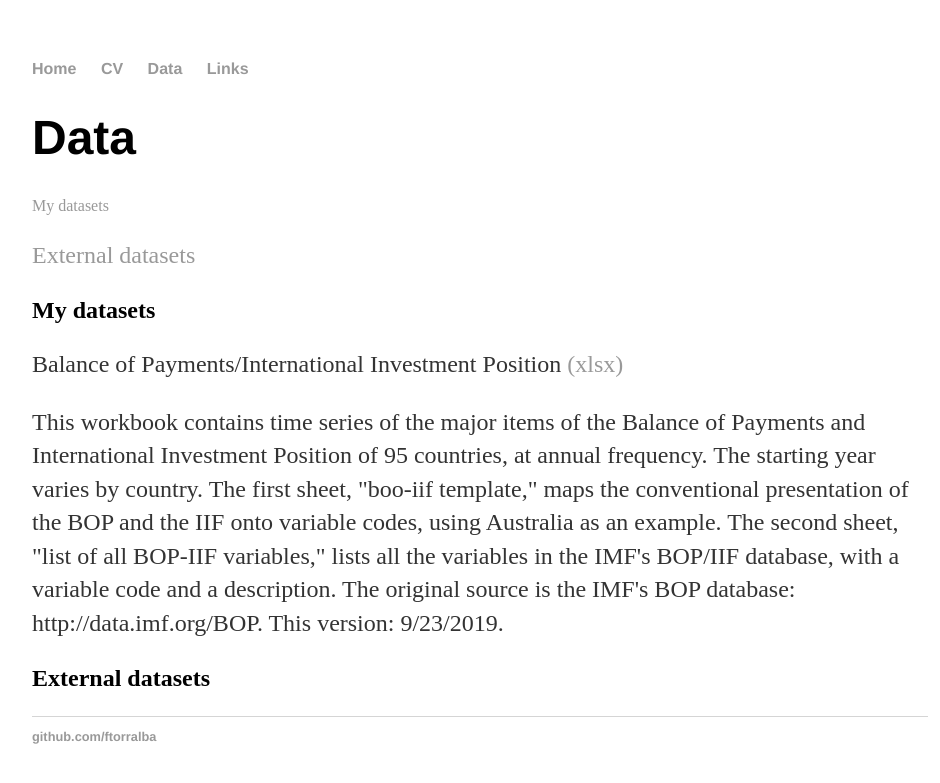
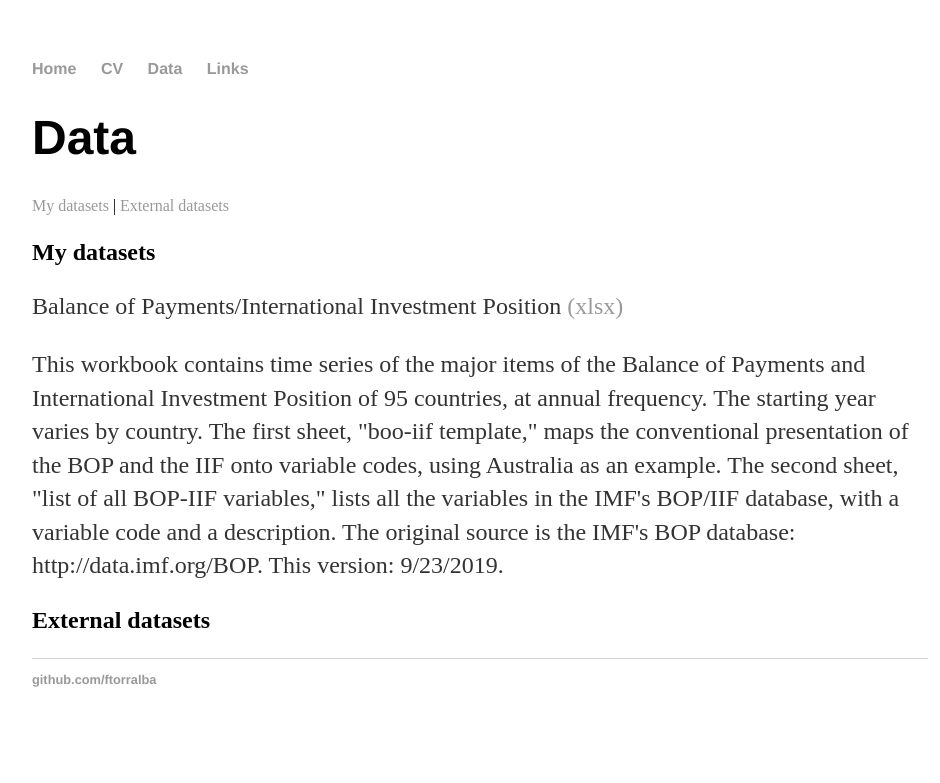
Before and after one commit to ftorralba/ftorralba.github.io, a Jekyll site: the page built from data.html, in a window 1280 px wide. Shown: the top 783 px of the page, without its empty margins (160-1100 px from the left). Built offline with Jekyll 4.4.1, drawn with Linux system fonts in a browser that asks for light colours.

Commit message:
Aesthetic changes

```diff
--- a/data.html
+++ b/data.html
@@ -4,10 +4,7 @@ title: Data
 ---
 <div class="container">
 	<h1>Data</h1>
-        <a href="#my_datasets">My datasets</a>
-	<p>
-        <a href="#external_anchor">External datasets</a>
-
+        <a href="#my_datasets">My datasets</a> | <a href="#external_anchor">External datasets</a>
 	<p>
   <h2 id="my_datasets">My datasets</h2>
 	<p>
```
